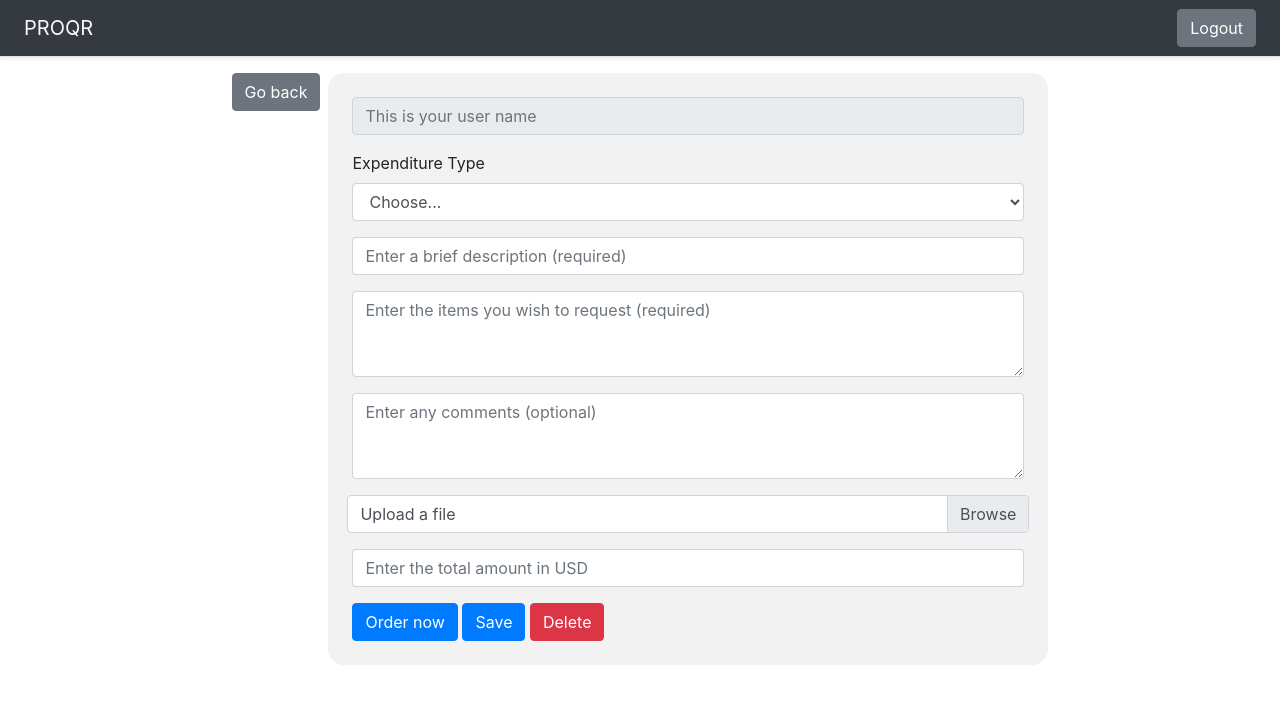
After one commit to jose1522/Proqr, a Flask app: page /purchase_order in a window 1280 px wide. The commit adds this page. Shown: the top 704 px of the page. Run offline with Flask 2, Linux system fonts and the light colour scheme; some libraries are stand-ins or nearby versions.

Commit message:
Adding purchase form

```diff
--- a/app/templates/public/base_home.html
+++ b/app/templates/public/base_home.html
@@ -25,7 +25,7 @@
         <a href="/home" class="navbar-brand font-weight-normal text-light" style="margin-right:0px">PROQR</a>
     </div>
     <div class="my-auto">
-        <a class="btn btn-secondary" href="/" id="logoutButton">Logout</a>
+        <a class="btn btn-secondary" href="/logout" id="logoutButton">Logout</a>
     </div>
 
 
--- /dev/null
+++ b/app/templates/public/purchase_form.html
@@ -0,0 +1,117 @@
+{% extends "public/base_home.html" %}
+
+{% block home_content %}
+
+<style>
+    @media (max-width: 991px) {
+        .btn, .btn-group {
+            width:100%;
+            margin-bottom: 0.5em;
+        }
+        #btn_back_form{
+            width:100%;
+            padding-left: 0px;
+            padding-right: 0px;
+        }
+        #logoutButton{
+            margin-bottom: 0px;
+        }
+    }
+</style>
+
+<div class="d-flex flex-row justify-content-center flex-wrap">
+
+    <div class="mx-1 mr-8 bd-highlight" id="btn_back_form">
+        <a class="btn btn-secondary" href="/home">Go back</a>
+    </div>
+
+    <div class="mx-1 p-2 bd-highlightcontainer p-4" style=" width: 100%; max-width: 720px; background-color:rgb(242, 242, 242); border-radius: 1em;"  >
+
+
+        <form >
+            <!-- Start of form row -->
+            <div class="form-row" style="display:none;">
+                <div class="form-group col-md-12">
+                    <input class="form-control" type="text" id="formID" placeholder="This is the Primary Key" readonly>
+                </div>
+            </div>
+            <!-- End of form row -->
+
+            <!-- Start of form row -->
+            <div class="form-row">
+                <div class="form-group col-md-12">
+                    <input class="form-control" type="text" id="formUserName" placeholder="This is your user name" readonly>
+                </div>
+            </div>
+            <!-- End of form row -->
+
+            <!-- Start of form row -->
+            <div class="form-row">
+                <div class="form-group col-md-12">
+                    <label for="inputExpenditureType">Expenditure Type</label>
+                    <select id="inputExpenditureType" class="form-control">
+                        <option selected>Choose...</option>
+                        <option>Option 1</option>
+                        <option>Option 2</option>
+                        <option>Option 3</option>
+                        <option>Option 4</option>
+                        <option>Option 5</option>
+                    </select>
+                </div>
+            </div>
+            <!-- End of form row -->
+
+            <!-- Start of form row -->
+            <div class="form-row">
+                <div class="form-group col-md-12">
+                    <input type="text" class="form-control" id="inputDescription"
+                        placeholder="Enter a brief description (required)">
+                </div>
+            </div>
+            <!-- End of form row -->
+
+            <!-- Start of form row -->
+            <div class="form-row">
+                <div class="form-group col-md-12">
+                <textarea class="form-control" id="inputItems" rows="3"
+                        placeholder="Enter the items you wish to request (required)"></textarea>
+                </div>
+            </div>
+            <!-- End of form row -->
+
+            <!-- Start of form row -->
+            <div class="form-row">
+                <div class="form-group col-md-12">
+                <textarea class="form-control" id="inputComments" rows="3"
+                        placeholder="Enter any comments (optional)"></textarea>
+                </div>
+            </div>
+            <!-- End of form row -->
+
+            <!-- Start of form row -->
+            <div class="form-row">
+                <div class="form-group col-md-12">
+                    <input type="file" class="custom-file-input" id="customFileLang">
+                    <label class="custom-file-label" for="customFileLang">Upload a file</label>
+                </div>
+            </div>
+            <!-- End of form row -->
+
+            <!-- Start of form row -->
+            <div class="form-row">
+                <div class="form-group col-md-12">
+                    <input type="number" class="form-control" placeholder="Enter the total amount in USD" id="inputAmount">
+                </div>
+            </div>
+            <!-- End of form row -->
+
+            <!-- Submit button -->
+            <button type="button" class="btn btn-primary">Order now</button>
+            <button type="button" class="btn btn-primary">Save</button>
+            <button type="button" class="btn btn-danger">Delete</button>
+        </form>
+
+    </div>
+</div>
+
+{% endblock %}
--- a/app/views.py
+++ b/app/views.py
@@ -3,6 +3,11 @@ from flask import render_template, request, url_for, session, jsonify, make_resp
 
 @app.route("/")
 def index():
+    return render_template("public/index.html")
+
+
+@app.route("/logout")
+def logout():
     return render_template("public/index.html")
 
 
@@ -38,3 +43,10 @@ def admin():
 @app.route("/reporting")
 def reporting():
     return render_template("public/home.html")
+
+@app.route("/test")
+def test():
+    dictionary = {}
+    dictionary.update({"key","value"})
+    make_response(200, dictionary)
+    return render_template("public/home.html")
```
